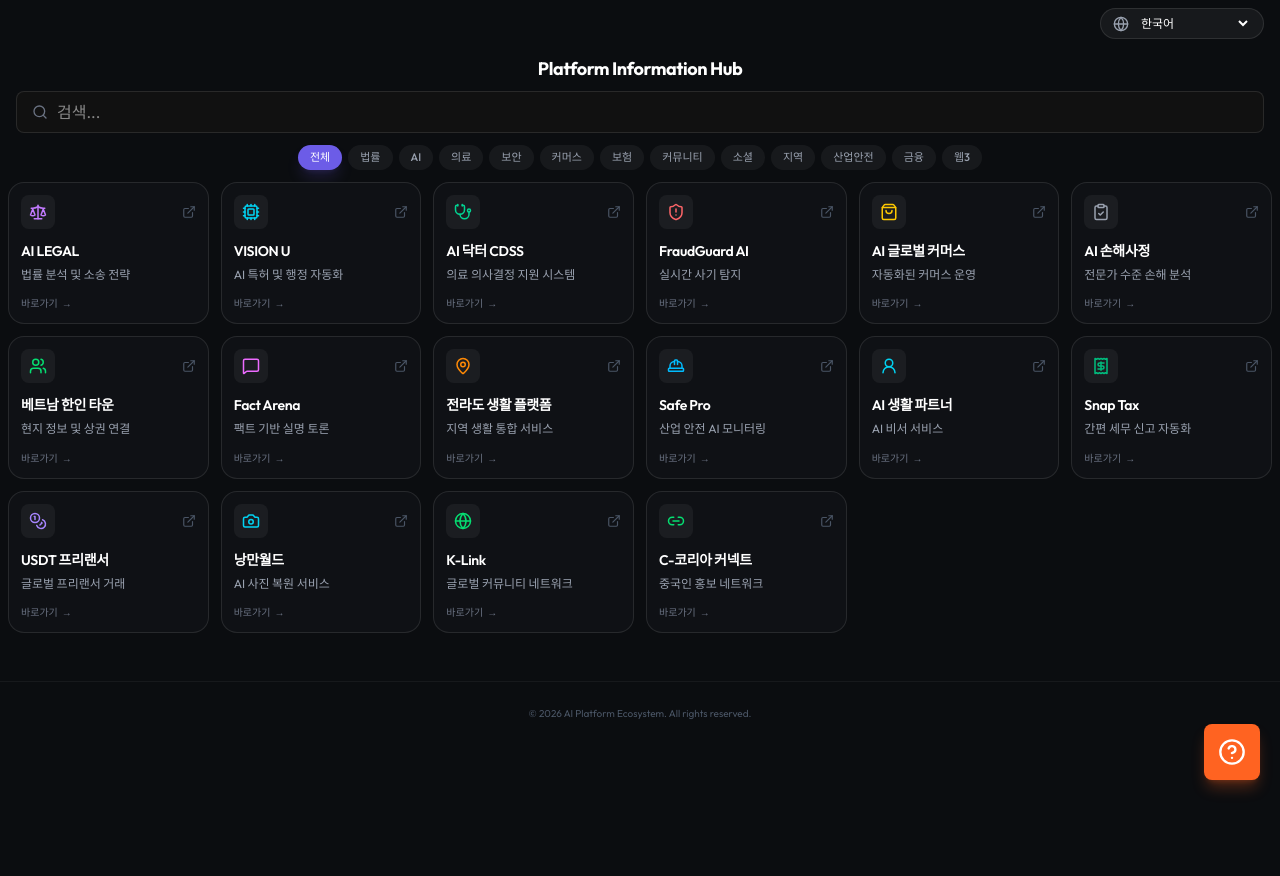
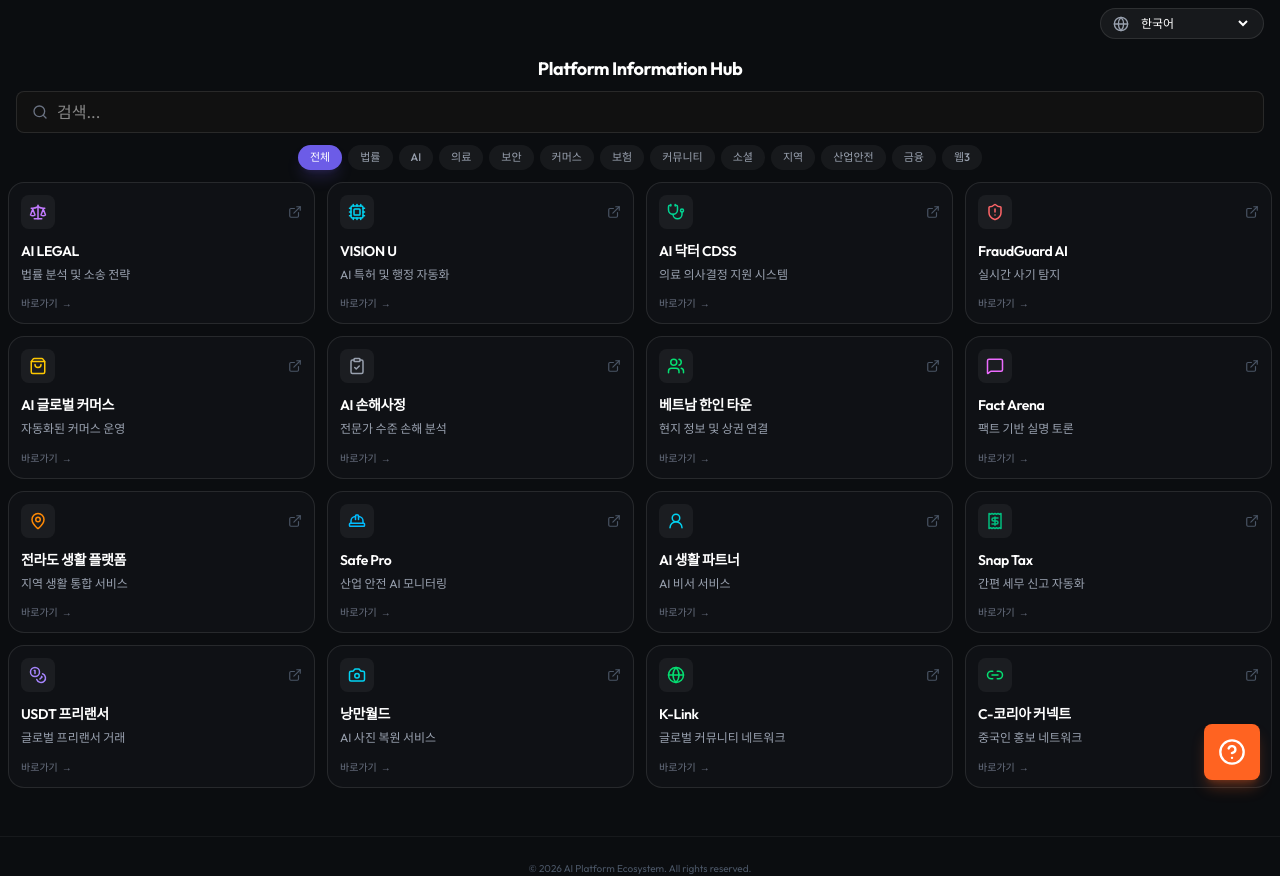
Before and after one commit to langsb16-collab/totalsite0323, a React (Vite) app: page / in a window 1280 px wide. Before the commit the page ends 800 px from the top, so only its background shows below. Built offline with nearby package versions, Linux system fonts and the light colour scheme.

Commit message:
그리드 레이아웃 변경: 6열에서 4열로 조정 (4열 4줄 배치)

```diff
--- a/index.html
+++ b/index.html
@@ -3,7 +3,7 @@
   <head>
     <meta charset="UTF-8" />
     <meta name="viewport" content="width=device-width, initial-scale=1.0" />
-    <title>My Google AI Studio App</title>
+    <title>플랫폼 인포메이션</title>
   </head>
   <body>
     <div id="root"></div>
--- a/src/App.tsx
+++ b/src/App.tsx
@@ -247,7 +247,7 @@
             {filteredPlatforms.length > 0 ? (
               <motion.div
                 layout
-                className="grid gap-3 grid-cols-2 sm:grid-cols-3 md:grid-cols-4 lg:grid-cols-5 xl:grid-cols-6"
+                className="grid gap-3 grid-cols-2 sm:grid-cols-3 md:grid-cols-4 lg:grid-cols-4 xl:grid-cols-4"
               >
                 {filteredPlatforms.map((item, index) => (
                   <Card key={item.id} item={item} index={index} t={t} />
```
